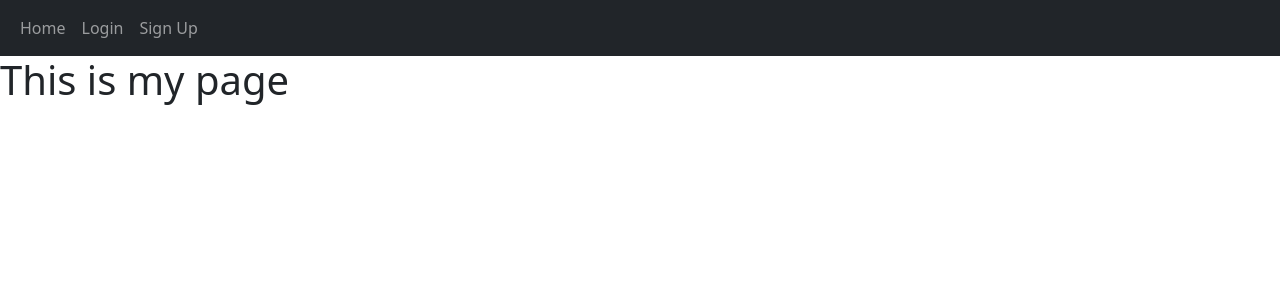
After one commit to Ardern/opentalk, a Flask app: template website/templates/posts_div.html in a window 1280 px wide. The commit adds this page. Shown: the top 300 px of the page. Run offline with Flask 2, Linux system fonts and the light colour scheme; the template is opened without the code that fills it, so the values that code supplies are empty.

Commit message:
adds navbar to pages

```diff
--- a/website/templates/base.html
+++ b/website/templates/base.html
@@ -4,9 +4,33 @@
     <meta charset="UTF-8">
     <meta http-equiv="X-UA-Compatible" content="IE=edge">
     <meta name="viewport" content="width=device-width, initial-scale=1.0">
+
+    <!-- CSS only -->
+<link href="https://cdn.jsdelivr.net/npm/bootstrap@5.1.3/dist/css/bootstrap.min.css" rel="stylesheet" integrity="sha384-1BmE4kWBq78iYhFldvKuhfTAU6auU8tT94WrHftjDbrCEXSU1oBoqyl2QvZ6jIW3" crossorigin="anonymous">
     <title>{% block title %}{% endblock %}</title>
 </head>
 <body>
+    <nav class="navbar navbar-expand-lg navbar-dark bg-dark">
+        <div class="container-fluid">
+          <button
+            class="navbar-toggler"
+            type="button"
+            data-bs-toggle="collapse"
+            data-bs-target="#navbar"
+          >
+            <span class="navbar-toggler-icon"></span>
+          </button>
+          <div class="collapse navbar-collapse" id="navbar">
+            <div class="navbar-nav">
+              <a class="nav-item nav-link" href="/home">Home</a>
+              <a class="nav-item nav-link" href="/login">Login</a>
+              <a class="nav-item nav-link" href="/sign-up">Sign Up</a>
+            </div>
+          </div>
+        </div>
+      </nav>
     <div>{% block content %}{% endblock %}</div>
+<!-- JavaScript Bundle with Popper -->
+<script src="https://cdn.jsdelivr.net/npm/bootstrap@5.1.3/dist/js/bootstrap.bundle.min.js" integrity="sha384-ka7Sk0Gln4gmtz2MlQnikT1wXgYsOg+OMhuP+IlRH9sENBO0LRn5q+8nbTov4+1p" crossorigin="anonymous"></script>
 </body>
 </html>
--- a/website/templates/posts.html
+++ b/website/templates/posts.html
@@ -0,0 +1,3 @@
+{%extends "base.html" %}
+{% block title %}Home{% endblock %}
+{% block content %}<h1>This is my page</h1>{% endblock %}
--- /dev/null
+++ b/website/templates/posts_div.html
@@ -0,0 +1,3 @@
+{%extends "base.html" %}
+{% block title %}Home{% endblock %}
+{% block content %}<h1>This is my page</h1>{% endblock %}
--- a/website/templates/signup.html
+++ b/website/templates/signup.html
@@ -0,0 +1,3 @@
+{%extends "base.html" %}
+{% block title %}Home{% endblock %}
+{% block content %}<h1>This is my page</h1>{% endblock %}
```
Also changed, not shown: website/auth.py (+4 -4 lines), website/templates/create_post.html (renamed from website/templates/home.html).
